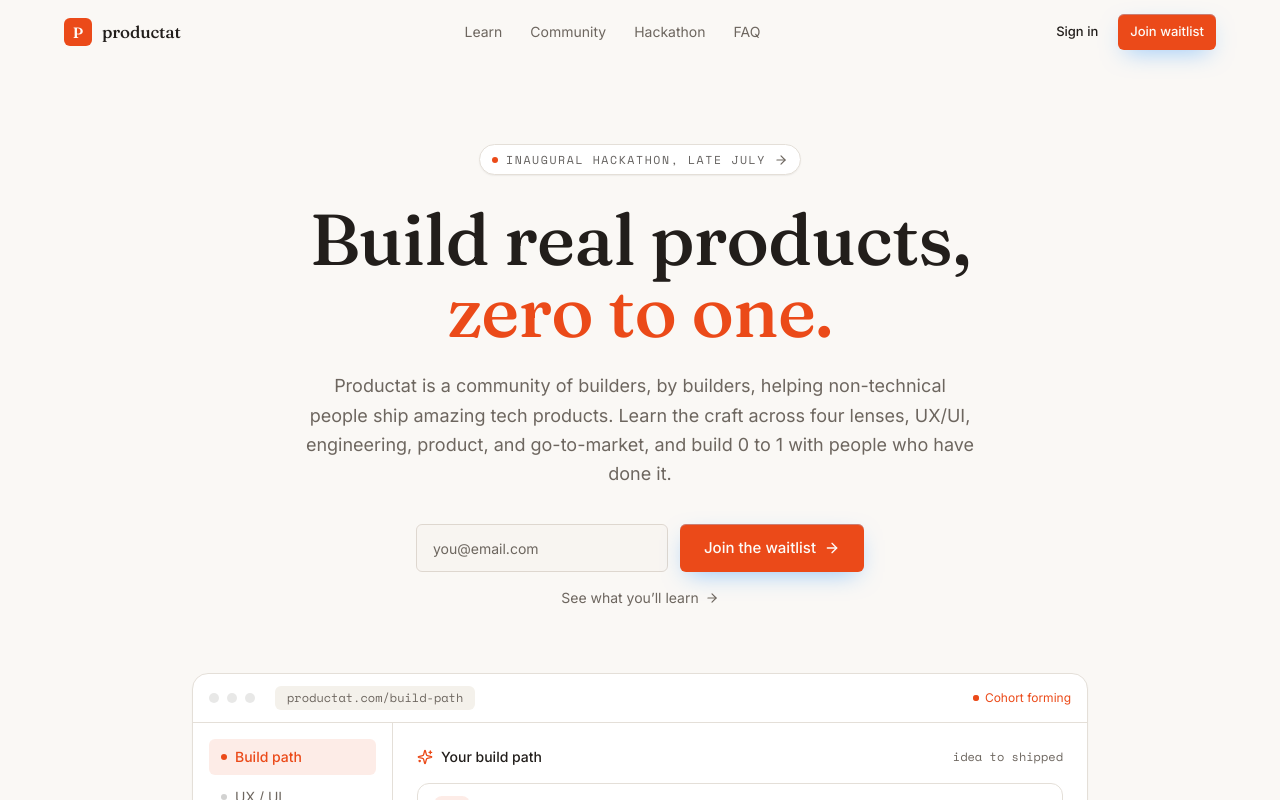
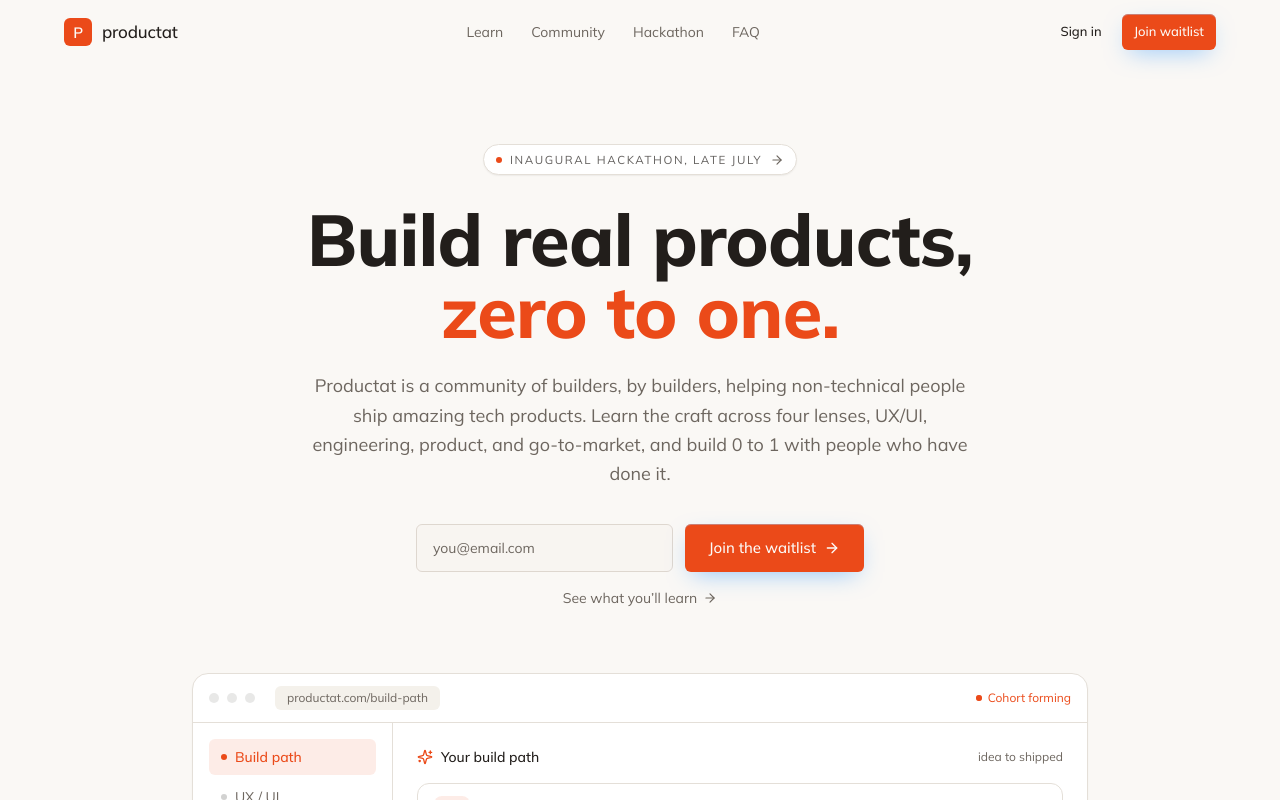
Before and after one commit to Subashboy1230/productat, a Next.js app: page / in a window 1280 px wide. Shown: the top 800 px of the page. Built offline with nearby package versions, Linux system fonts and the light colour scheme.

Commit message:
Fonts: switch to Mulish (all sans)

```diff
--- a/app/globals.css
+++ b/app/globals.css
@@ -4,9 +4,9 @@
 
 @layer base {
   :root {
-    --font-sans: "Inter", -apple-system, BlinkMacSystemFont, sans-serif;
-    --font-serif: "Fraunces", ui-serif, Georgia, "Times New Roman", serif;
-    --font-mono: "Space Mono", ui-monospace, "SFMono-Regular", monospace;
+    --font-sans: "Mulish", -apple-system, BlinkMacSystemFont, sans-serif;
+    --font-serif: "Mulish", ui-sans-serif, system-ui, sans-serif;
+    --font-mono: "Mulish", ui-sans-serif, system-ui, sans-serif;
 
     /* Warm editorial palette: paper, ink, coral accent */
     --background: 40 33% 97%;
--- a/app/layout.tsx
+++ b/app/layout.tsx
@@ -40,7 +40,7 @@
           crossOrigin="anonymous"
         />
         <link
-          href="https://fonts.googleapis.com/css2?family=Fraunces:opsz,wght@9..144,400;9..144,500;9..144,600&family=Inter:wght@400;500;600;700&family=Space+Mono:wght@400;700&display=swap"
+          href="https://fonts.googleapis.com/css2?family=Mulish:wght@400;500;600;700;800;900&display=swap"
           rel="stylesheet"
         />
       </head>
--- a/components/site/cta.tsx
+++ b/components/site/cta.tsx
@@ -12,7 +12,7 @@
             <span className="eyebrow text-primary">Waitlist open</span>
           </div>
 
-          <h2 className="display mx-auto mt-5 max-w-2xl text-balance text-4xl font-medium leading-[1.05] tracking-tight sm:text-5xl">
+          <h2 className="display mx-auto mt-5 max-w-2xl text-balance text-4xl font-bold leading-[1.05] tracking-tight sm:text-5xl">
             Be first in line to build
           </h2>
           <p className="mx-auto mt-4 max-w-xl text-pretty text-muted-foreground sm:text-lg">
--- a/components/site/hero.tsx
+++ b/components/site/hero.tsx
@@ -51,7 +51,7 @@
           </div>
 
           <h1
-            className="display mt-7 text-5xl font-medium leading-[1.02] tracking-tight sm:text-6xl md:text-[4.5rem] animate-fade-up"
+            className="display mt-7 text-5xl font-extrabold leading-[1.02] tracking-tight sm:text-6xl md:text-[4.5rem] animate-fade-up"
             style={{ animationDelay: "60ms" }}
           >
             Build real products,
--- a/components/site/section-heading.tsx
+++ b/components/site/section-heading.tsx
@@ -30,7 +30,7 @@
         <span className="h-px w-6 bg-primary" />
         <span className="eyebrow text-primary">{eyebrow}</span>
       </div>
-      <h2 className="display mt-5 text-4xl font-medium leading-[1.05] tracking-tight text-foreground sm:text-5xl">
+      <h2 className="display mt-5 text-4xl font-bold leading-[1.05] tracking-tight text-foreground sm:text-5xl">
         {title}
       </h2>
       {description && (
```
Also changed, not shown: public/favicon.svg.
